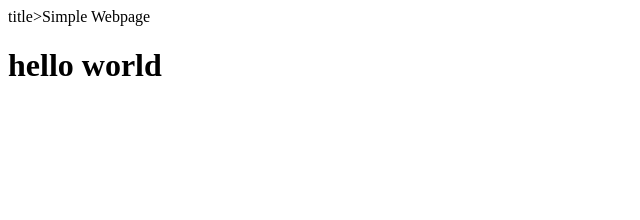
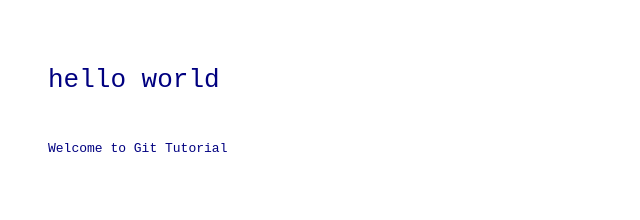
Before and after one commit to gtdev6/basic-gitWorkflow, a plain HTML site: page index.html in a window 1280 px wide. Shown: the whole page, without its empty margins (0-640 px from the left). Drawn offline with Linux system fonts and the light colour scheme.

Commit message:
Add CSS to HTML

```diff
--- a/index.html
+++ b/index.html
@@ -1 +1,22 @@
-<html><head>title>Simple Webpage</title></head><body><h1>hello world</body></html>
+<!DOCTYPE html>
+<html lang="en">
+  <head>
+    <title>Simple Webpage</title>
+    <style>
+      body {
+        font-family: monospace;
+        color: navy;
+        padding: 40px;
+      }
+
+      .header {
+        font-weight: 500;
+      }
+    </style>
+  </head>
+  <body>
+    <h1 class="header">hello world</h1>
+    <br />
+    <p>Welcome to Git Tutorial</p>
+  </body>
+</html>
```
